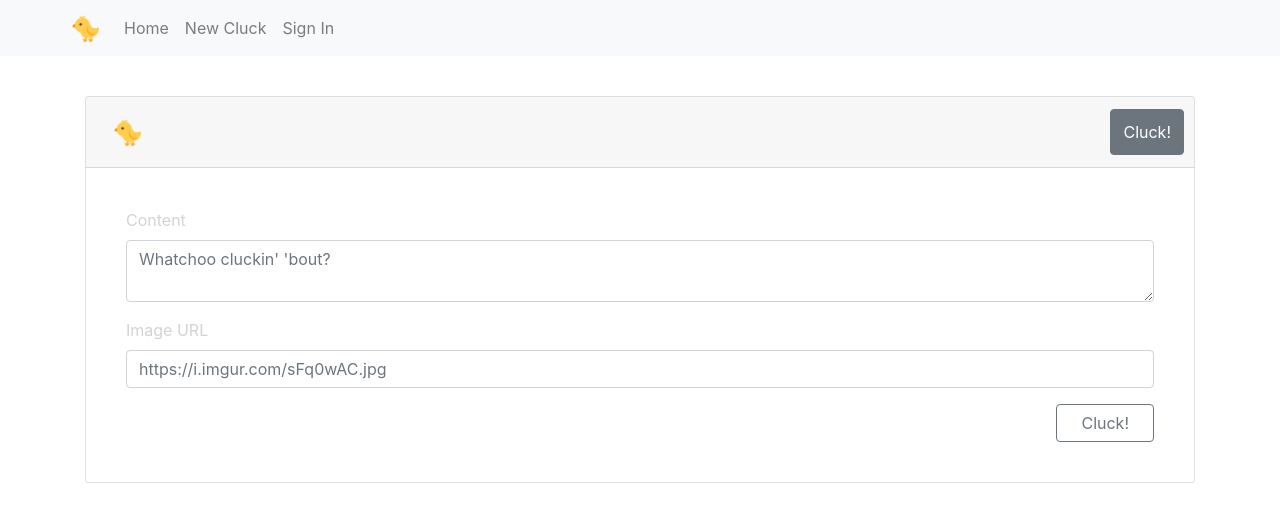
After one commit to fontesrp/cluckr, a Node server app: page /clucks/new in a window 1280 px wide. The commit adds this page. Shown: the top 522 px of the page. Run offline with Node 20, Linux system fonts and the light colour scheme.

Commit message:
Create page clucks/new

```diff
--- /dev/null
+++ b/db/index.js
@@ -0,0 +1,6 @@
+const knexfile = require("../knexfile.js");
+
+const env = process.env.NODE_ENV || "development";
+const knex = require("knex")(knexfile[env]);
+
+module.exports = knex;
--- a/index.js
+++ b/index.js
@@ -3,6 +3,8 @@ const bodyParser = require("body-parser");
 const cookieParser = require("cookie-parser");
 const logger = require("morgan");
 const path = require("path");
+const index = require("./routes/index");
+const clucks = require("./routes/clucks");
 
 const app = express();
 
@@ -33,39 +35,8 @@ app.use(function (req, res, next) {
     next();
 });
 
-app.get("/", function (req, res) {
-    res.send("It works!");
-});
-
-// VERB: GET, PATH: /sign_in
-app.get("/sign_in", function (req, res) {
-    res.render("sign_in", {
-        title: "Sign in"
-    });
-});
-
-// VERB: GET, PATH: /sign_out
-app.get("/sign_out", function (req, res) {
-    res.clearCookie("username");
-    res.redirect("home");
-});
-
-// 1 week
-const COOKIE_MAX_AGE = 1000 * 60 * 60 * 24 * 7;
-
-// HTTP VERG: POST, PATH: /sign_in
-app.post("/sign_in", function (req, res) {
-
-    const username = req.body.username;
-
-    if (username !== undefined) {
-        res.cookie("username", username, {
-            maxAge: COOKIE_MAX_AGE
-        });
-    }
-
-    res.redirect("/home");
-});
+app.use("/", index);
+app.use("/clucks", clucks);
 
 const DOMAIN = "localhost";
 const PORT = 3002;
--- /dev/null
+++ b/routes/clucks.js
@@ -0,0 +1,31 @@
+const express = require("express");
+const knex = require("../db");
+const router = express.Router();
+
+router.get("/", function (req, res) {
+    res.send("Print all clucks by this user");
+});
+
+router.post("/", function (req, res) {
+
+    const username = res.locals.username;
+
+    if (username === "" || req.body.content === undefined && req.body.image === undefined) {
+        res.redirect("/home");
+        return;
+    }
+
+    knex.insert({
+        username: username,
+        image_url: req.body.image,
+        content: req.body.content
+    }).into("clucks").then(function (results) {
+        res.redirect("/home");
+    });
+});
+
+router.get("/new", function (req, res) {
+    res.render("clucks/new");
+});
+
+module.exports = router;
--- /dev/null
+++ b/views/clucks/new.ejs
@@ -0,0 +1,33 @@
+<%- include("../partials/header.ejs") %>
+
+<div class="container" style="margin-top: 5vh;">
+    <div class="card text-center">
+        <div class="card-header">
+            <ul class="nav nav-pills card-header-pills">
+                <li class="nav-item">
+                    <a class="nav-link" href="#">
+                        <img src="/images/logo.png" width="30" height="30" class="d-inline-block align-top" alt="">
+                    </a>
+                </li>
+                <li class="nav-item flex-row ml-md-auto d-none d-md-flex">
+                    <button type="button" class="btn btn-secondary">Cluck!</button>
+                </li>
+            </ul>
+        </div>
+        <div class="card-body">
+            <form action="/clucks" method="post" class="card-body" style="text-align: left; color: lightgray;">
+                <div class="form-group">
+                    <label for="content">Content</label>
+                    <textarea name="content" class="form-control" id="content" placeholder="Whatchoo cluckin' 'bout?"></textarea>
+                </div>
+                <div class="form-group">
+                    <label for="image">Image URL</label>
+                    <input type="text" class="form-control" name="image" id="image" placeholder="https://i.imgur.com/sFq0wAC.jpg">
+                </div>
+                <button type="submit" class="btn btn-outline-secondary flex-row ml-md-auto d-none d-md-flex" style="padding-left: 3vh; padding-right: 3vh;">Cluck!</button>
+            </form>
+        </div>
+    </div>
+</div>
+
+<%- include("../partials/footer.ejs") %>
--- a/views/partials/header.ejs
+++ b/views/partials/header.ejs
@@ -23,6 +23,9 @@
                         <a class="nav-link" href="#">Home</a>
                     </li>
                     <li class="nav-item">
+                        <a class="nav-link" href="/clucks/new">New Cluck</a>
+                    </li>
+                    <li class="nav-item">
                         <% if (typeof username !== "undefined" && username !== "") { %>
                         <a class="nav-link" href="/sign_out">Sign Out</a>
                         <% } else { %>
```
Also changed, not shown: routes/index.js (added, +38 -0 lines).
